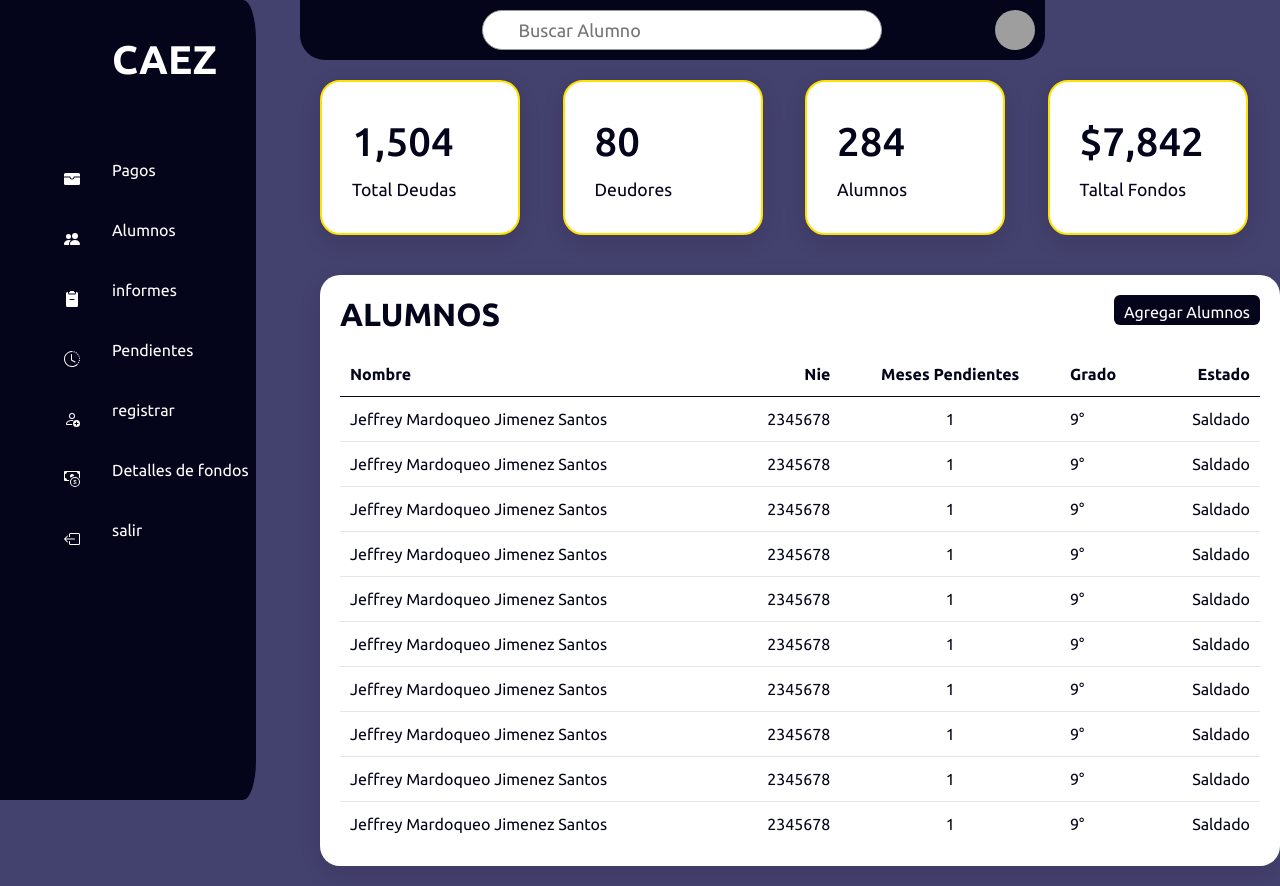
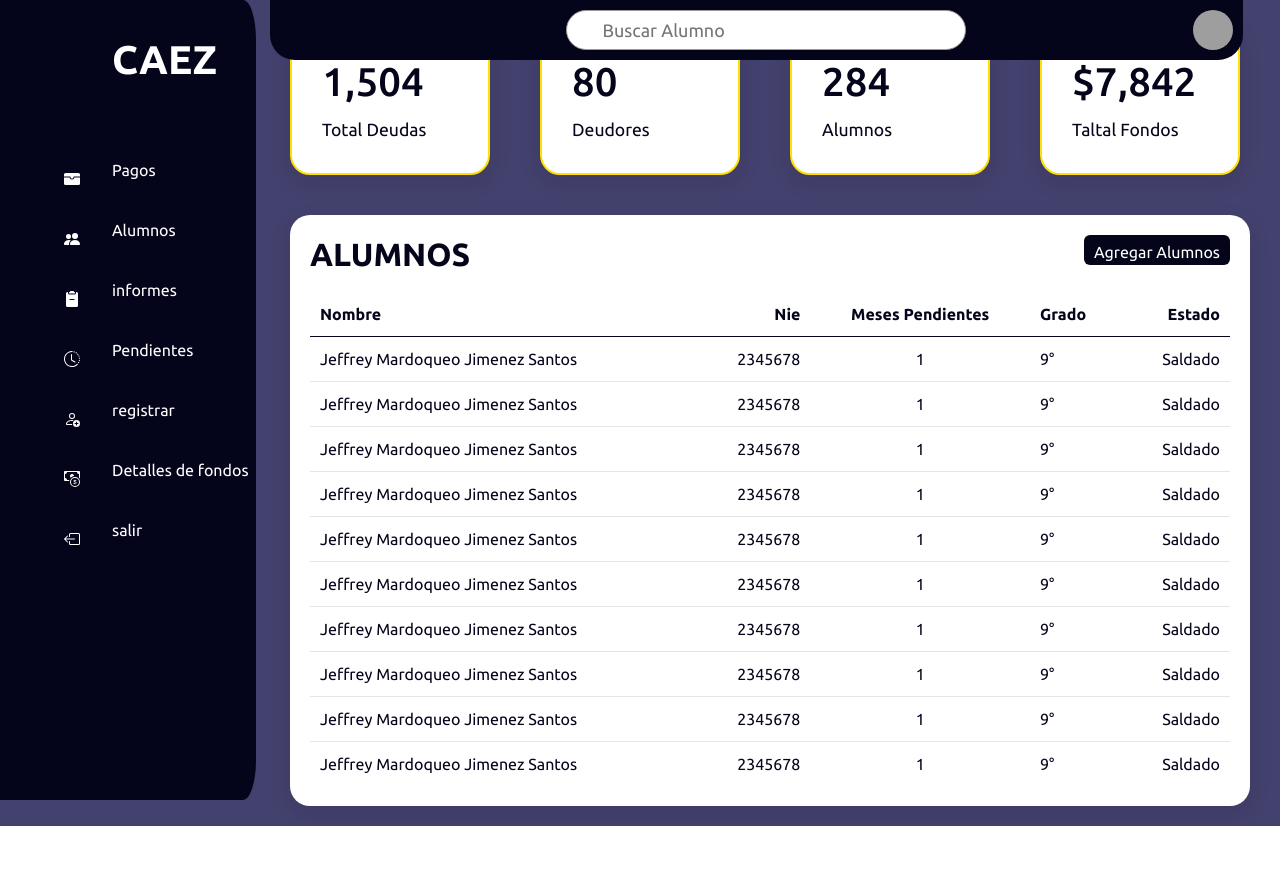
Before and after one commit to JeffreyMardoqueo-17/Gestor-Pagos-CAEZ, a React (Create React App) app in the folder REACT-PRYECT/caezpagosalumnos/: page / in a window 1280 px wide. After the commit the page ends 826 px from the top, so only its background shows below. Built offline with nearby package versions, Linux system fonts and the light colour scheme; grey boxes are pictures that could not be loaded.

Commit message:
cambioss

```diff
--- a/REACT-PRYECT/caezpagosalumnos/src/App.css
+++ b/REACT-PRYECT/caezpagosalumnos/src/App.css
@@ -141,8 +141,8 @@
 /* ////MAIIIIIN */
 .main {
     position: relative;
-    width: calc(100% - 300px);
-    left: 300px;
+    width: calc(100% - 270px);
+    left: 270px;
     min-height: 100vh;
     background: transparent;
     transition: 0.5s;
@@ -156,7 +156,9 @@
     width: calc(100% - 300px);
     left: 300px;
 }
-
+.buscador{
+    background-color: red;
+}
 /*======SECCION PARA HACERLO ADAPTABLE===*/
 
 /* ====================== Responsive Design ========================== */
--- a/REACT-PRYECT/caezpagosalumnos/src/App.js
+++ b/REACT-PRYECT/caezpagosalumnos/src/App.js
@@ -109,7 +109,9 @@ function App() {
         </ul>
       </div>
       <div className='main'>
-        <Buscador />
+        <div className='buscador'>
+           <Buscador />
+        </div>
         <Home />
       </div>
     </div>
--- a/REACT-PRYECT/caezpagosalumnos/src/components/Buscador.css
+++ b/REACT-PRYECT/caezpagosalumnos/src/components/Buscador.css
@@ -10,7 +10,8 @@
     border-bottom-right-radius: 25px;
     border-bottom-left-radius: 25px;
     background: var(--blue);
-    /* margin-left: 290px; */
+    box-sizing: border-box;
+    position: fixed;
 }
 
 .toggle {
```
